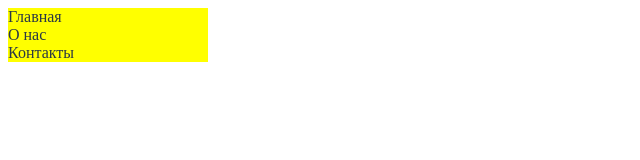
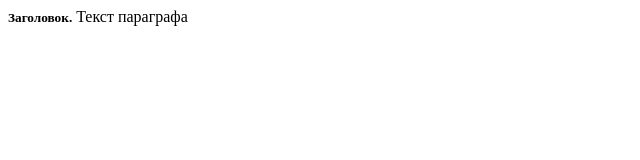
Before and after one commit to whaily/lab6, a website: page Lab6/public_html/index.html in a window 1280 px wide. Shown: the whole page, without its empty margins (0-640 px from the left). Drawn offline with Linux system fonts and the light colour scheme; files that its build step writes are made by us from their sources.

Commit message:
Задание 2.1

```diff
--- a/Lab6/public_html/index.html
+++ b/Lab6/public_html/index.html
@@ -8,13 +8,9 @@ and open the template in the editor.
 <html>
 <head>
 <title>css display</title>
-<link rel="stylesheet" type="text/css" href="style/style.css">
+<link rel="stylesheet" type="text/css" href="style.css">
 </head>
 <body>
-<div id="menu">
-<a href="index.html">Главная</a>
-<a href="about_us.html">О нас</a>
-<a href="contact.html">Контакты</a>
-</div>
+<h5>Заголовок.</h5> <p>Текст параграфа</p>
 </body>
 </html>
--- a/Lab6/public_html/style/style.css
+++ b/Lab6/public_html/style/style.css
@@ -6,7 +6,6 @@ and open the template in the editor.
 /*
     Created on : 1 апр. 2021 г., 20:41:19
     Author     : antia
-*/
 #menu{
 width:200px;
 background:yellow;
@@ -20,3 +19,7 @@ display:block;
 color:#92A9BF;
 background:blue;
 }
+*/
+h5, p{
+display:inline;
+}
```
